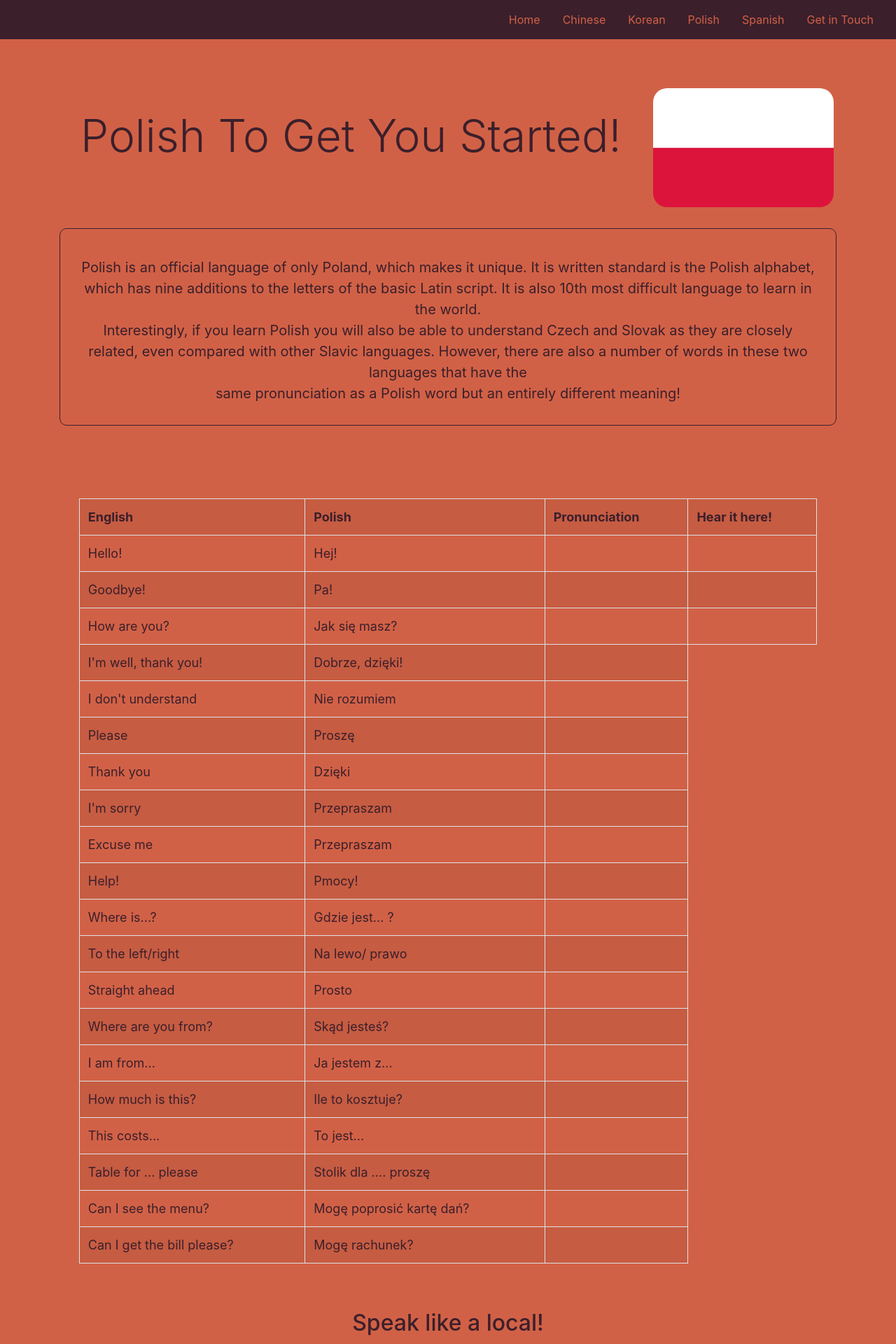
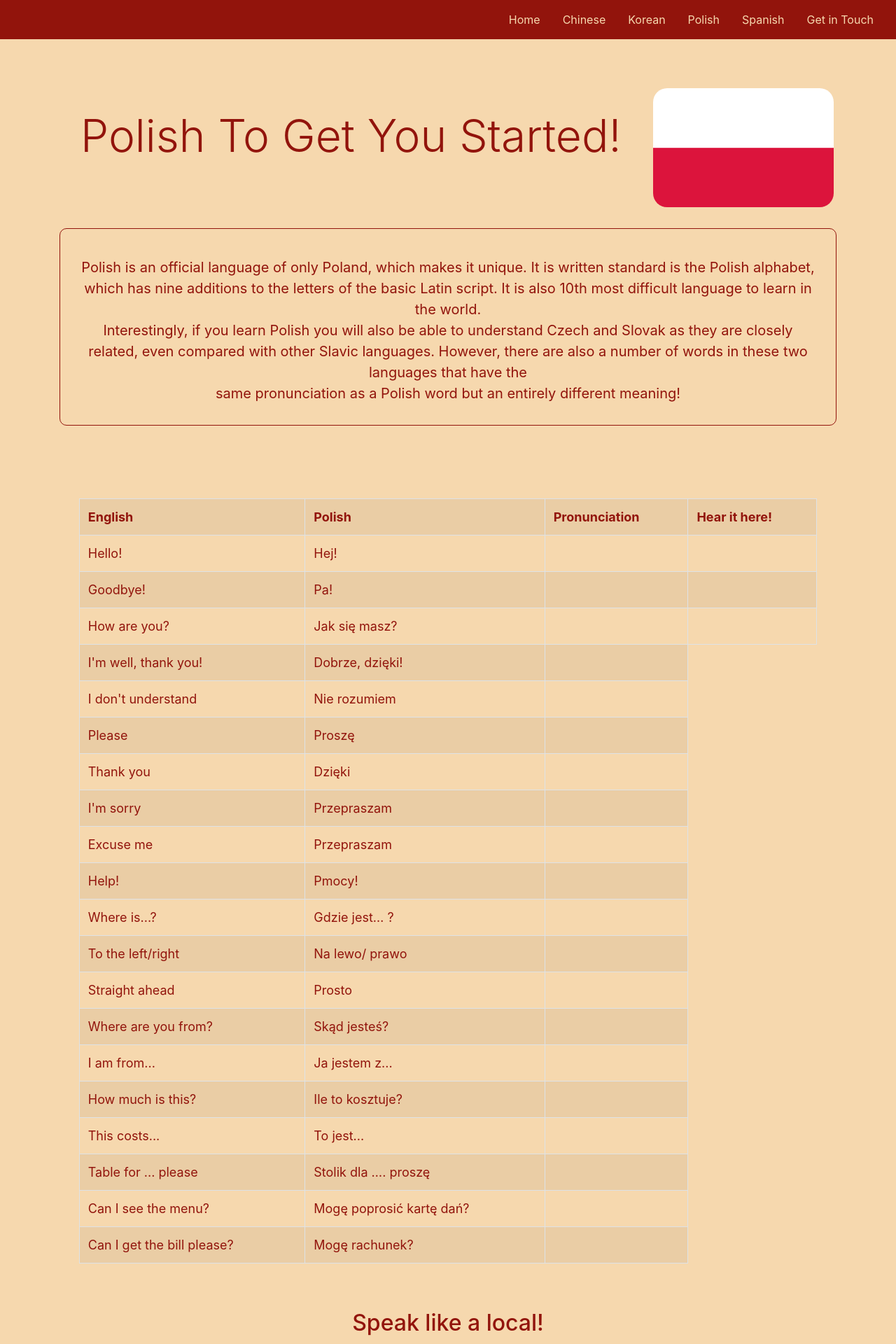
Before and after one commit to LanguageFluency/LanguageFluency, a PHP site: page /polish.html in a window 1280 px wide. Shown: the top 1920 px of the page at 70% size. Run offline with PHP 8.4, Linux system fonts and the light colour scheme.

Commit message:
changed colours

```diff
--- a/override_css/polish.css
+++ b/override_css/polish.css
@@ -1,6 +1,6 @@
 body{
-  background-color: #D16146;
-  color: #3B1F2B;
+  background-color: #F6D8AE;
+  color: #92140C;
 }
 
 .nav{
@@ -8,11 +8,11 @@
 }
 
 .nav-item{
-  color: #D16146;
+  color: #F6D8AE;
 }
 
 a.nav-link:hover {
-  color: #D16146;
+  color: #F6D8AE;
   font-weight: bold;
 }
 
@@ -43,7 +43,7 @@
 
 .boxed{
   margin-top: 30px;
-  border: 1px solid #3B1F2B;
+  border: 1px solid #92140C;
   border-radius: 10px;
 }
 
@@ -72,7 +72,7 @@
   -moz-border-left-colors: none;
   -moz-border-right-colors: none;
   -moz-border-top-colors: none;
-  border-color: #3B1F2B;
+  border-color: #92140C;
   border-style: solid none;
   border-width: 4px 0;
   margin: 60px 30px;
@@ -89,7 +89,7 @@
 }
 
 .link{
-  color: #3B1F2B;
+  color: #92140C;
 }
 
 .social-buttons{
--- a/polish.html
+++ b/polish.html
@@ -28,7 +28,7 @@
 
   <!-- Navigation Bar -->
       <div class="navigation">
-        <ul class="nav navbar justify-content-end" style="background-color: #3B1F2B">
+        <ul class="nav navbar justify-content-end" style="background-color: #92140C">
             <li class="nav-item">
               <a class="nav-item nav-link" href="#" role="button">Home</a>
                 </li>
```
